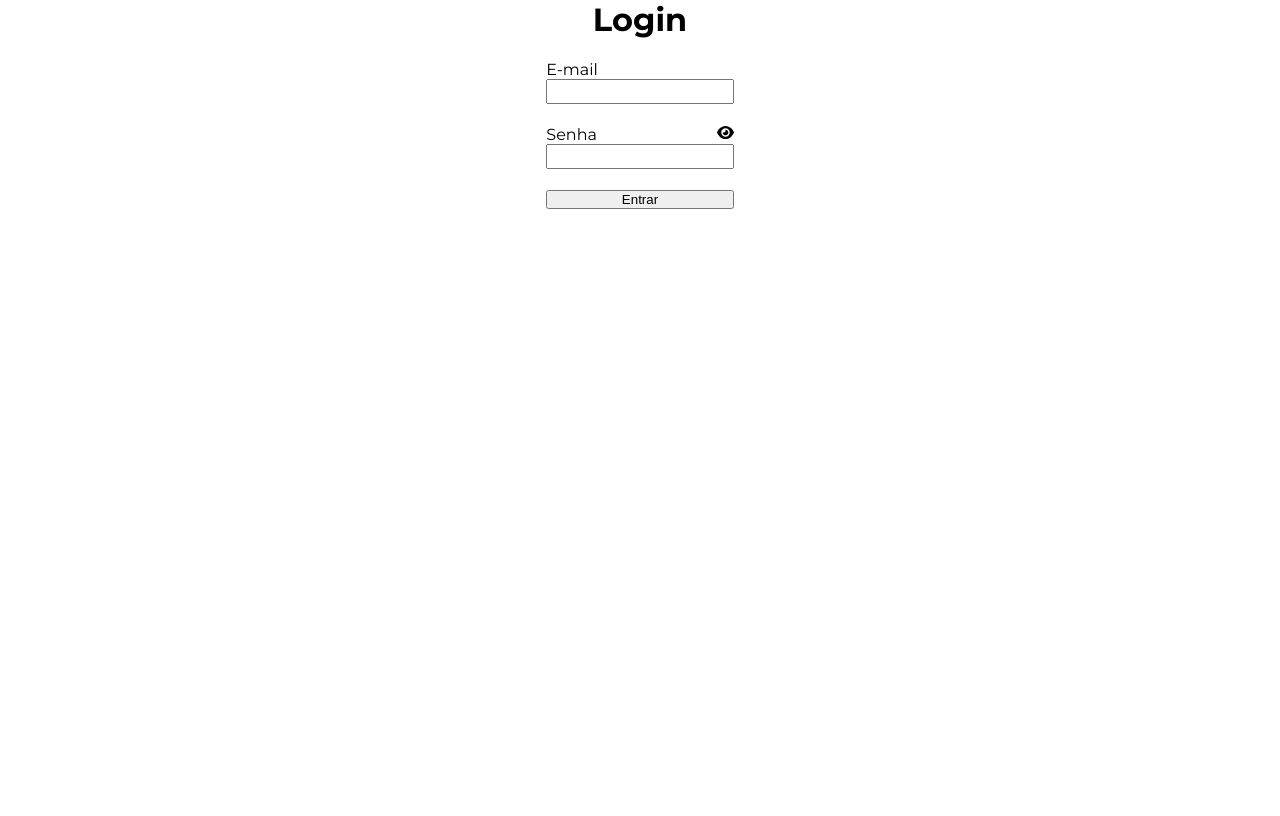
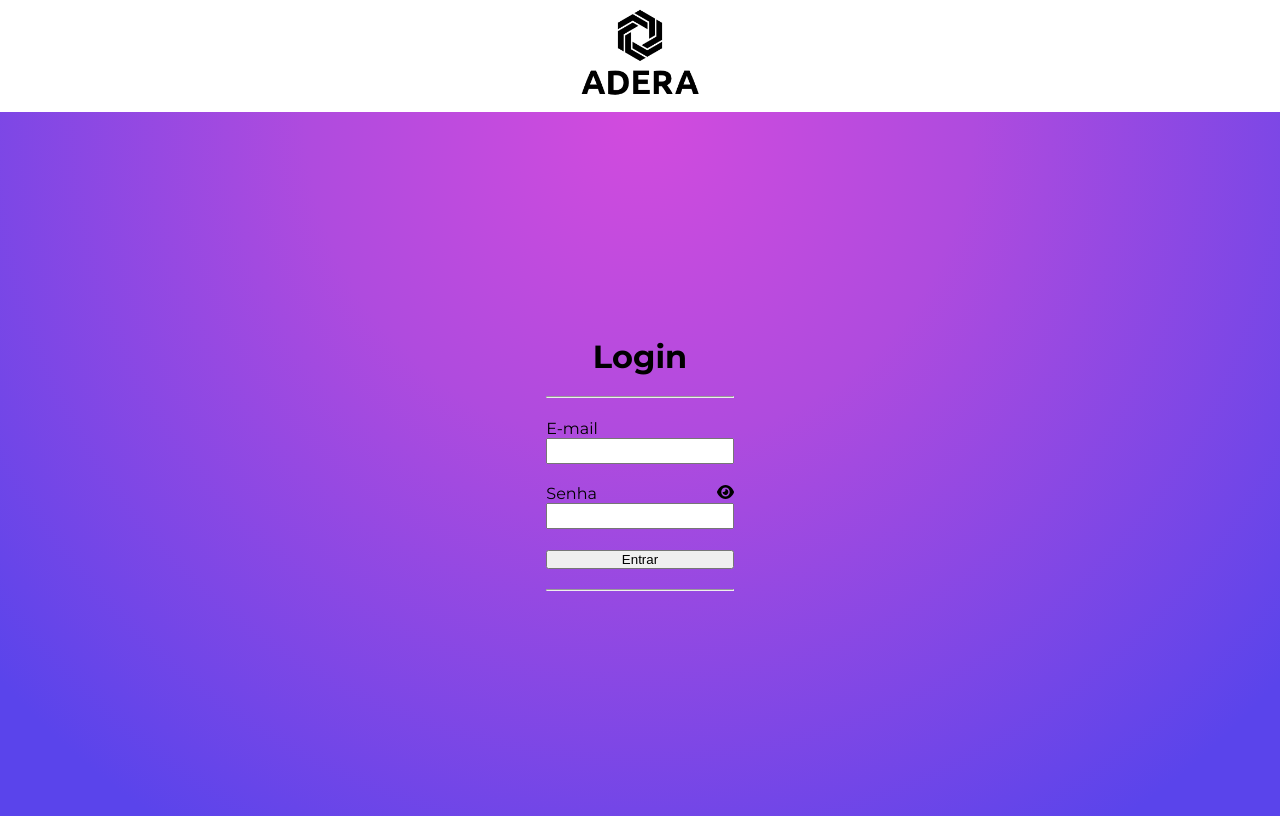
Before and after one commit to Adera-SPTech/adera-front, a website: page public/index.html in a window 1280 px wide. Drawn offline with Linux system fonts and the light colour scheme; some packages are replaced by stand-ins of ours; a script that the page names is missing.

Commit message:
Inicio tela de login

```diff
--- a/app.js
+++ b/app.js
@@ -21,5 +21,5 @@ app.use("/", indexRouter);
 app.use('/usuario', usuarioRouter)
 
 app.listen(PORTA, () => {
-  console.log(`App rodando na porta ${PORTA}`)
+  console.log(`App rodando na porta ${PORTA}\nhttp://localhost:${PORTA}`)
 });
--- a/public/css/index.css
+++ b/public/css/index.css
@@ -1,14 +1,39 @@
-@import url('https://fonts.googleapis.com/css2?family=Montserrat:wght@300;400;700&display=swap');
+@import url("https://fonts.googleapis.com/css2?family=Montserrat:wght@300;400;700&display=swap");
 
 * {
   padding: 0;
   margin: 0;
   box-sizing: border-box;
 }
+body {
+  height: 100vh;
+  overflow: hidden;
+}
+
+header {
+  display: flex;
+  justify-content: center;
+
+  padding: .5rem;
+
+  background: white;
+  width: 100vw;
+  box-shadow: 0px 5px 30px 0px rgba(0, 0, 0, 0.75);
+}
 
 main {
   display: flex;
   justify-content: center;
+  align-items: center;
+
+  height: calc(100% - 6rem);
+  background: rgb(175, 75, 222);
+  background: radial-gradient(
+    circle at top center,
+    rgba(210, 75, 222, 1) 0%,
+    rgba(175, 75, 222, 1) 35%,
+    rgba(90, 68, 235, 1) 90%
+  );
 }
 
 .form-login {
@@ -18,7 +43,7 @@ main {
 
   max-width: 30vw;
 
-  font-family: 'Montserrat', sans-serif;
+  font-family: "Montserrat", sans-serif;
 }
 
 .form-login > h1 {
@@ -33,7 +58,7 @@ main {
 }
 
 .labeled-input > input {
-  padding: .2rem;
+  padding: 0.2rem;
 }
 
 .labeled-input > input[type="password"]::-ms-reveal {
--- a/public/index.html
+++ b/public/index.html
@@ -9,9 +9,13 @@
   <title>Login Adera</title>
 </head>
 <body>
+  <header>
+    <img src="./assets/logotipo.png" alt="Adera Logo" style="height: 6rem;">
+  </header>
   <main>
     <form class="form-login" id="form-login">
       <h1>Login</h1>
+      <hr>
       <div class="labeled-input">
         <label for="email">E-mail</label>
         <input type="text" name="email" id="input-email">
@@ -22,6 +26,7 @@
         <input type="password" name="password" id="input-password">
       </div>
       <button type="submit" id="btn-entrar">Entrar</button>
+      <hr>
     </form>
   </main>
   <script>
```
Also changed, not shown: public/assets/logotipo.png (added).
